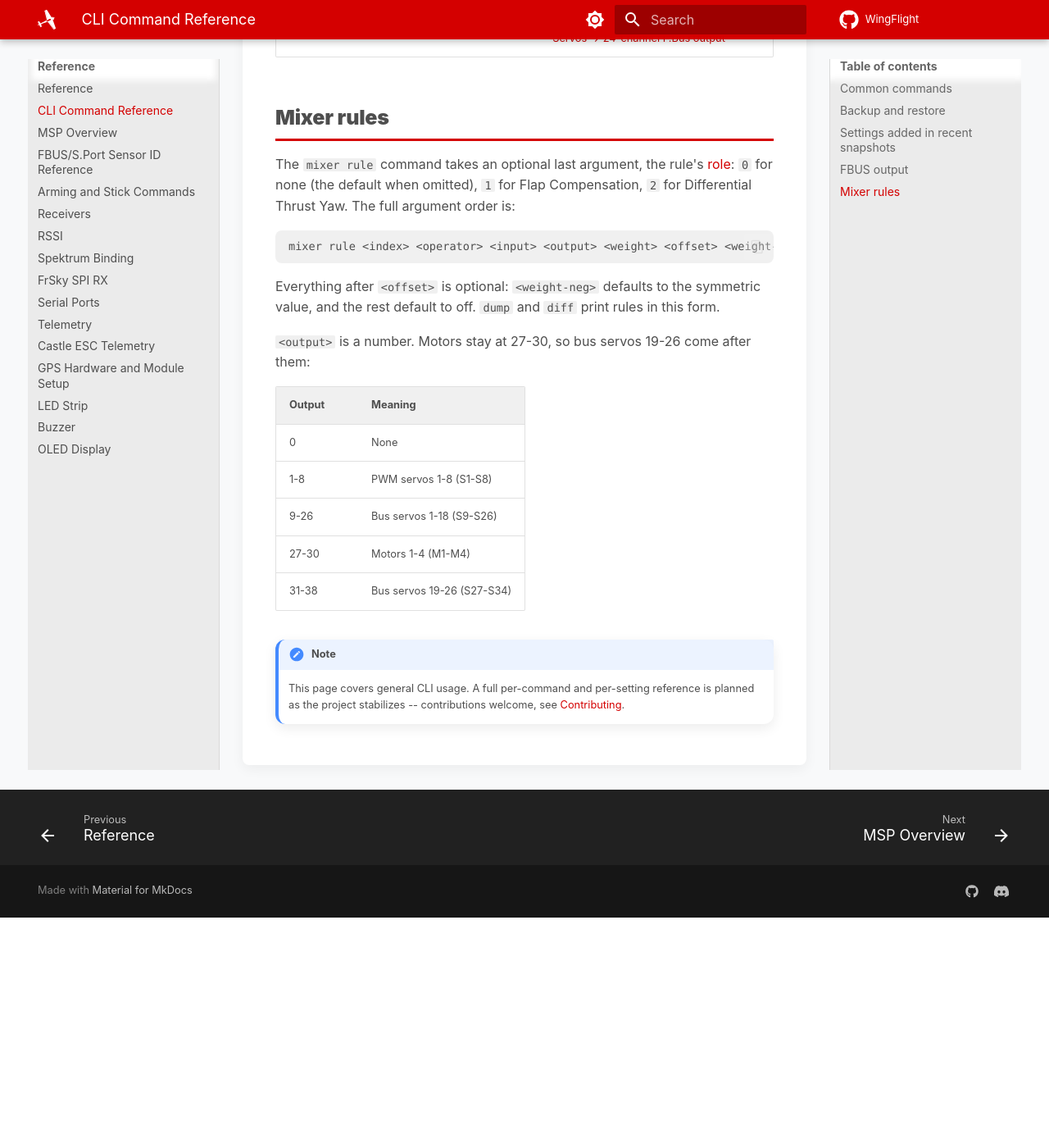
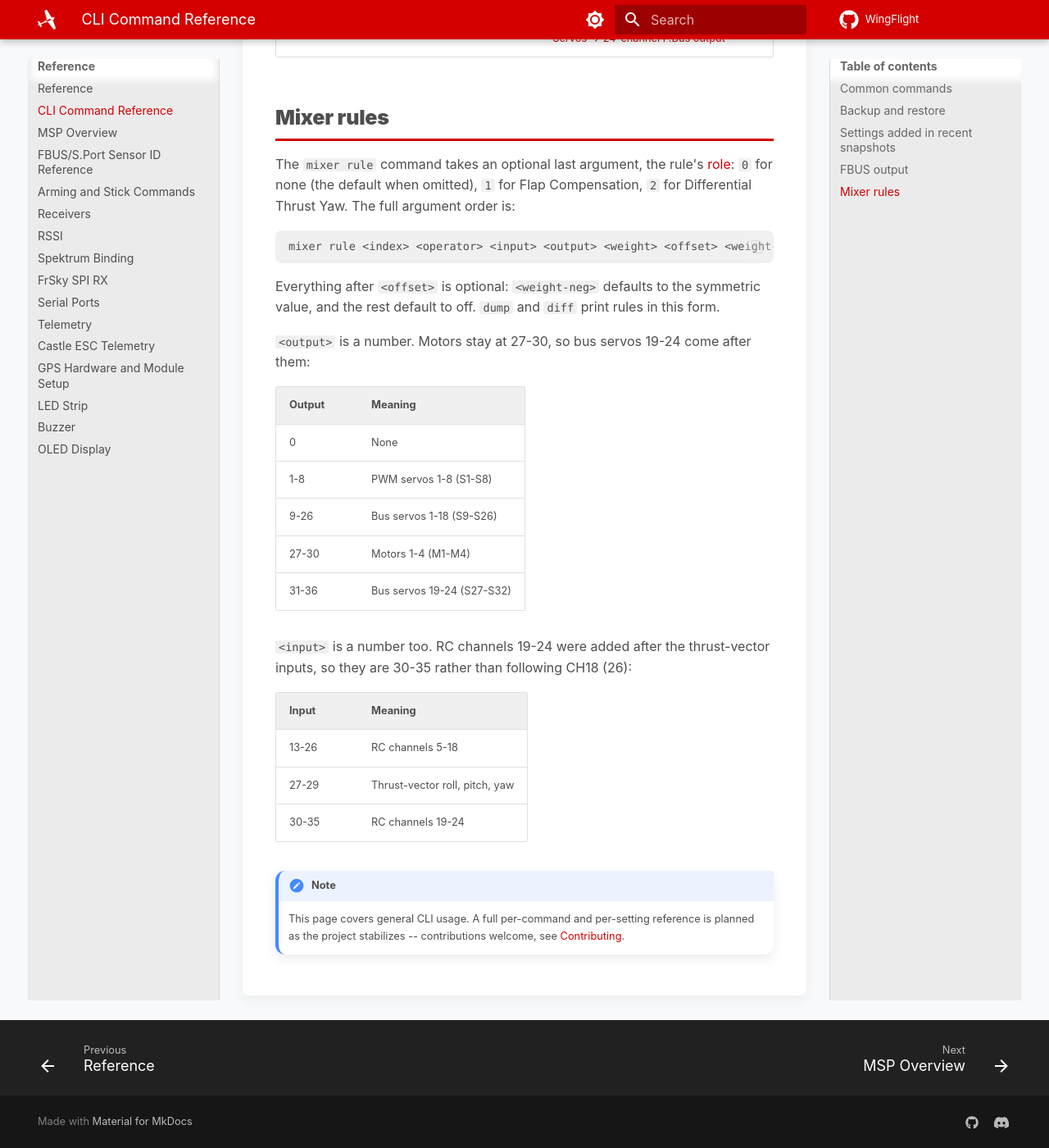
Before and after one commit to WingFlight/wingflight-docs, an MkDocs documentation site: the page built from docs/reference/cli-reference.md, in a window 1280 px wide and 1400 px high, scrolled down 2421 px. Shown: the whole window at 82% size. Built offline with MkDocs 1.6.1 and Material for MkDocs 9.7.7, drawn with Linux system fonts in a browser that asks for light colours; before the commit the page ends 3540 px from its top, so only the background shows below that.

Commit message:
Document 24 RC channels and 24 bus servos
- Receiver: up to 24 channels; F.Bus in 24-channel mode carries all 24.
- Servos: the 24-channel F.Bus frame has no on/off channels; receiver
  CH19-24 can drive bus servos 19-24.
- CLI reference: outputs 31-36 are bus servos 19-24; inputs 30-35 are
  RC channels 19-24.

Co-Authored-By: Claude Opus 5.5 <noreply@anthropic.com>

```diff
--- a/docs/reference/cli-reference.md
+++ b/docs/reference/cli-reference.md
@@ -75,7 +75,7 @@ Everything after `<offset>` is optional: `<weight-neg>` defaults to the
 symmetric value, and the rest default to off. `dump` and `diff` print rules
 in this form.
 
-`<output>` is a number. Motors stay at 27-30, so bus servos 19-26 come after
+`<output>` is a number. Motors stay at 27-30, so bus servos 19-24 come after
 them:
 
 | Output | Meaning |
@@ -84,7 +84,16 @@ them:
 | 1-8 | PWM servos 1-8 (S1-S8) |
 | 9-26 | Bus servos 1-18 (S9-S26) |
 | 27-30 | Motors 1-4 (M1-M4) |
-| 31-38 | Bus servos 19-26 (S27-S34) |
+| 31-36 | Bus servos 19-24 (S27-S32) |
+
+`<input>` is a number too. RC channels 19-24 were added after the
+thrust-vector inputs, so they are 30-35 rather than following CH18 (26):
+
+| Input | Meaning |
+|---|---|
+| 13-26 | RC channels 5-18 |
+| 27-29 | Thrust-vector roll, pitch, yaw |
+| 30-35 | RC channels 19-24 |
 
 !!! note
     This page covers general CLI usage. A full per-command and per-setting
```
Also changed, not shown: docs/configurator/tabs/receiver.md (+6 -0 lines), docs/configurator/tabs/servos.md (+8 -3 lines).
